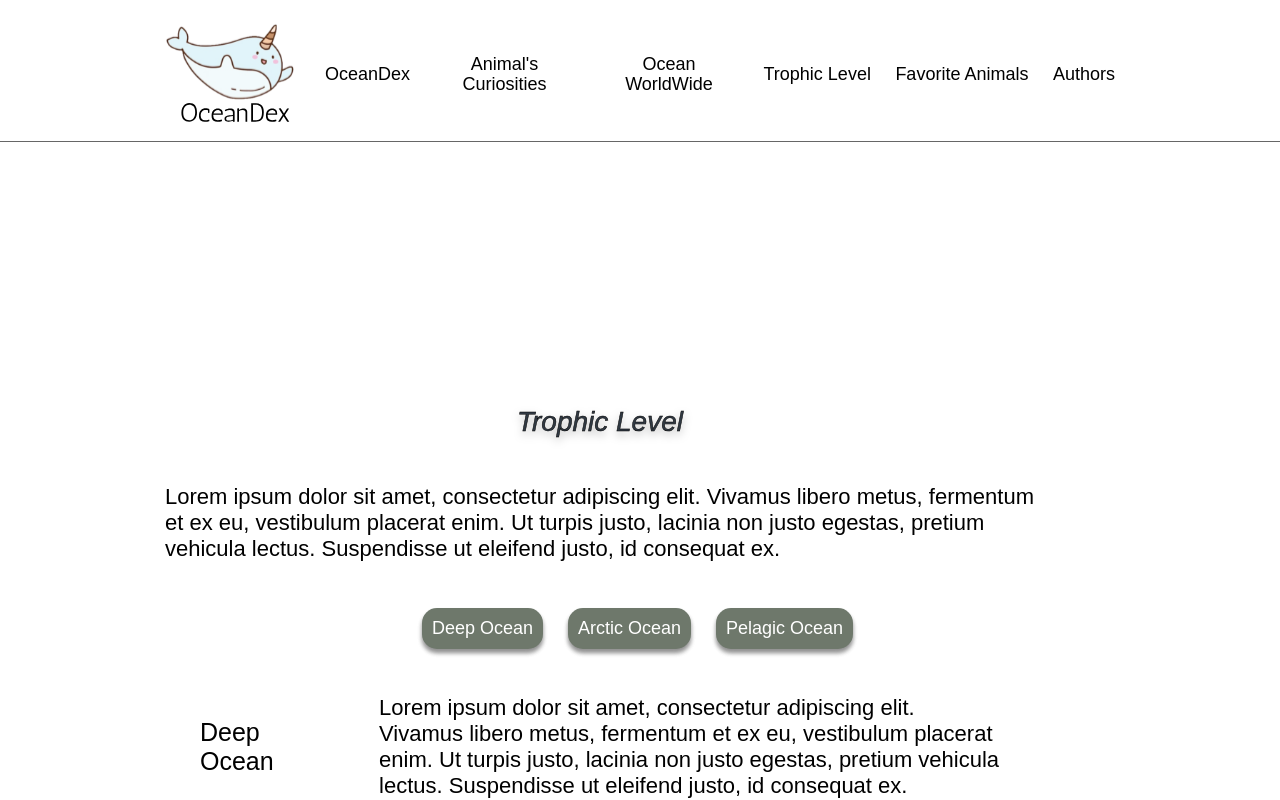
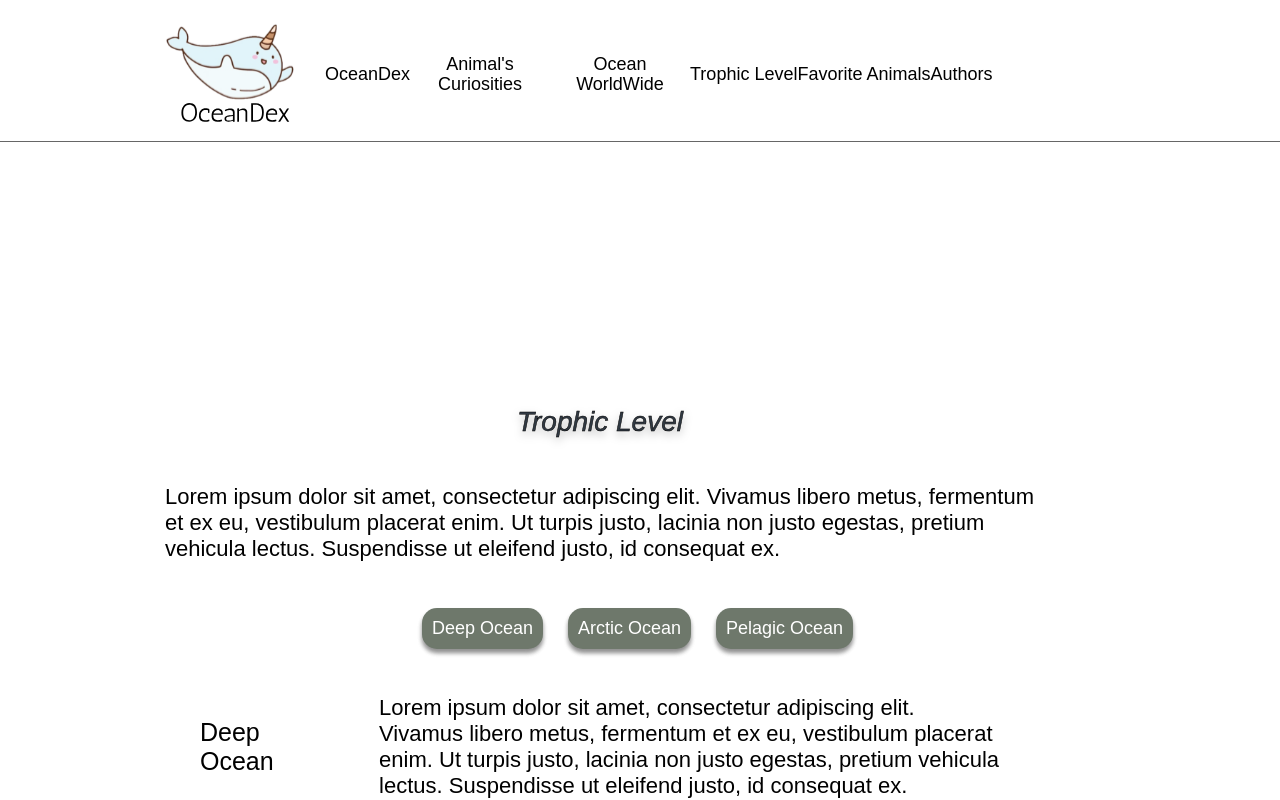
Before and after one commit to xossiane/javascript-oceandex, a Next.js app: page /TrophicLevel in a window 1280 px wide. Shown: the top 800 px of the page. Built offline with nearby package versions, Linux system fonts and the light colour scheme; a web font is replaced by a local one.

Commit message:
Fixing before deploying

```diff
--- a/components/molecules/MenuDesktop/index.jsx
+++ b/components/molecules/MenuDesktop/index.jsx
@@ -3,7 +3,7 @@ import styles from "./styles.module.scss";
 
 export default function MenuDesktop() {
   return (
-    <nav lassName={styles[`NavbarDesktop`]}>
+    <nav className={styles[`NavbarDesktop`]}>
       <ul className={styles[`NavbarDesktop__list`]}>
         <li className={styles[`NavbarDesktop__li`]}>
           <Link href="/Oceandex">
--- a/pages/index.jsx
+++ b/pages/index.jsx
@@ -41,7 +41,7 @@ export default function MainPage() {
         <section className={styles[`Home__content`]}>
           <section className={styles[`Home__content`]}>
             {btnCardIndex.map((element) => (
-              <>
+              <div key={element.title}>
                 <Button
                   color={element.color}
                   className={styles[`Home__buttons--unit`]}
@@ -57,7 +57,7 @@ export default function MainPage() {
                   img={element.img}
                   description={element.description}
                 />
-              </>
+              </div>
             ))}
           </section>
         </section>
```
